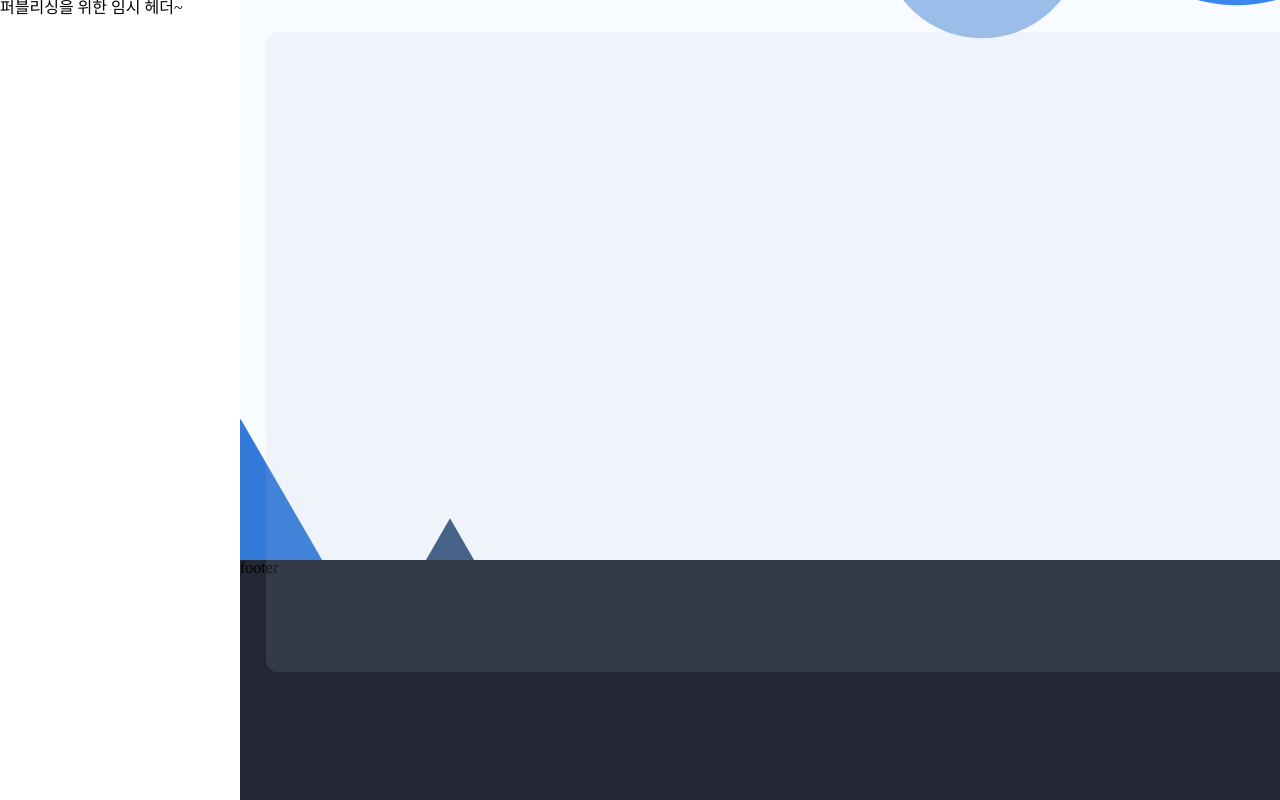
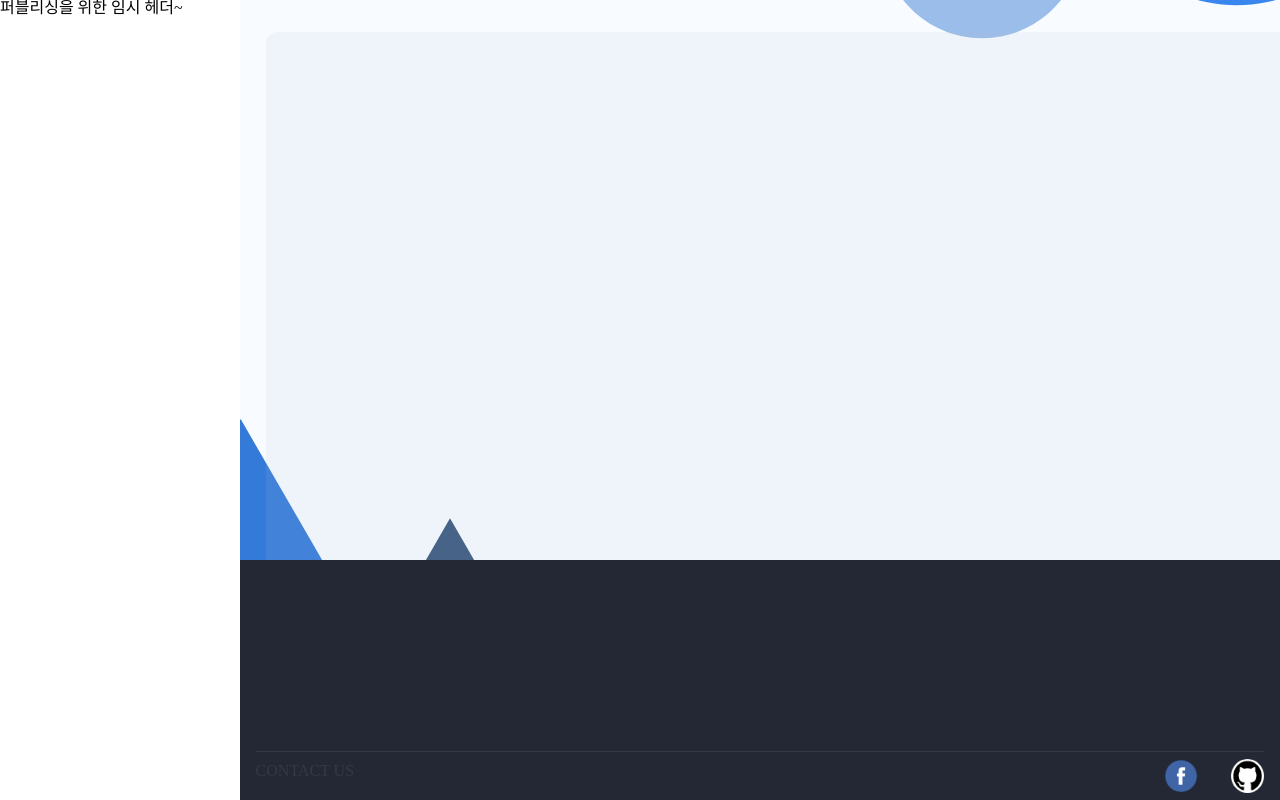
Before and after one commit to DSM-Upgrade/Client, a React app: page / in a window 1280 px wide. Shown: the top 800 px of the page. Built offline with nearby package versions, Linux system fonts and the light colour scheme.

Commit message:
[FEAT]<component/~/Main/Footer.js> Apply Footer Icon

```diff
--- a/src/assets/main/index.js
+++ b/src/assets/main/index.js
@@ -1 +1,3 @@
 export { default as mainBackground } from "./mainBackgroundImg.png"
+export { default as iconFacebook } from './iconFacebook.png'
+export { default as iconGithub } from './iconGithub.png'
--- a/src/component/Main/Footer/Footer.js
+++ b/src/component/Main/Footer/Footer.js
@@ -1,10 +1,21 @@
 import React from 'react';
 import * as S from './style';
+import { iconFacebook } from '../../../assets/main';
+import { iconGithub } from '../../../assets/main';
 
 const Footer = () => {
   return (
     <S.Container>
-      footer
+      <S.MemberWrapper>
+
+      </S.MemberWrapper>
+      <S.ContactWrapper>
+        <S.Text>CONTACT US</S.Text>
+        <S.IconWrapper>
+          <S.Icon src={iconFacebook}/>
+          <S.Icon src={iconGithub}/>
+        </S.IconWrapper>
+      </S.ContactWrapper>
     </S.Container>
   );
 };
--- a/src/component/Main/Footer/style.js
+++ b/src/component/Main/Footer/style.js
@@ -1,7 +1,51 @@
 import styled from 'styled-components';
 
 export const Container = styled.div`
+  display: flex;
+  position: relative;
+  flex-direction: column;
+  align-items: center;
   width: 100%;
   height: 30%;
   background: #242834;
 `
+
+export const MemberWrapper = styled.div`
+  display: flex;
+  justify-content: space-between;
+  width: 97%;
+  height: 80%;
+  /* background: #aaa; */
+`
+
+export const ContactWrapper = styled.div`
+  display: flex;
+  justify-content: space-between;
+  align-items: center;
+  width: 97%;
+  height: 20%;
+  border-top: solid 1px #363944;
+`
+
+export const IconWrapper = styled.div`
+  display: flex;
+  justify-content: space-between;
+  width: 6.25rem;
+  height: 70%;
+`
+
+export const Icon = styled.img`
+
+`
+
+export const Grade = styled.div`
+  width: 32%;
+  height: 100%;
+  background: #ccc;
+`
+
+export const Text = styled.p`
+  margin-top: -10px;
+  font-size: 16px;
+  color: #363944;
+`
```
Also changed, not shown: src/assets/main/iconFacebook.png (added), src/assets/main/iconGithub.png (added).
